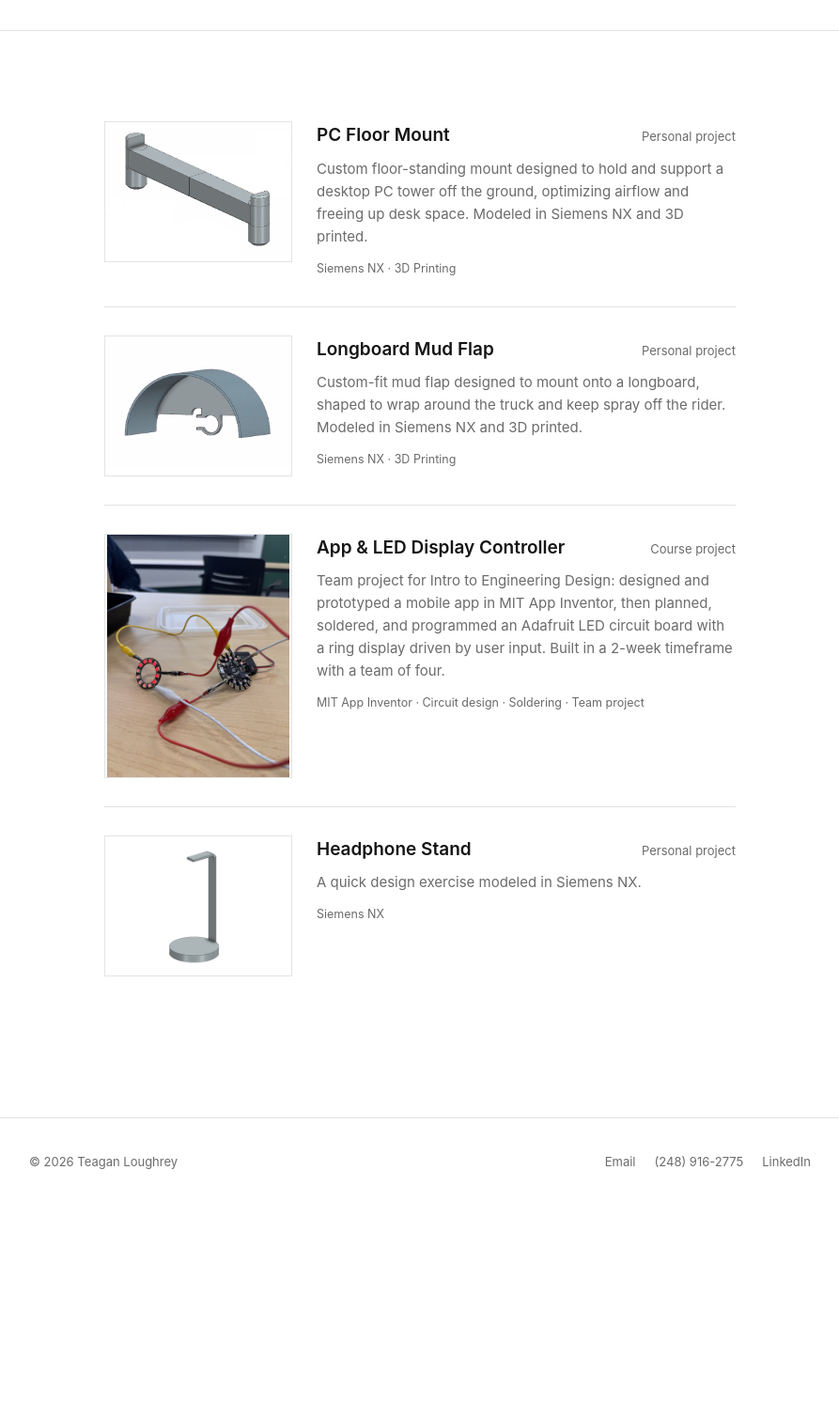
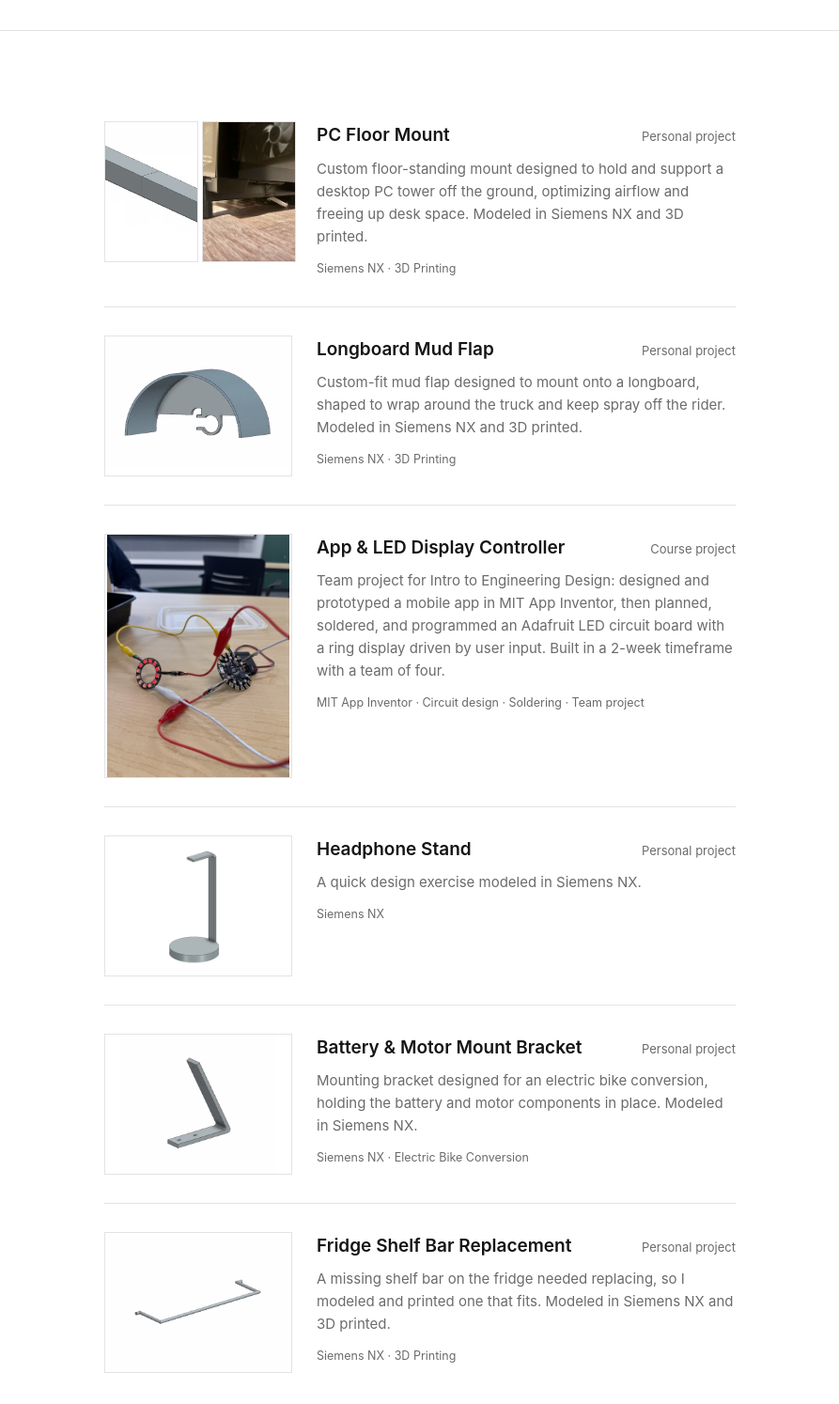
Before and after one commit to teaglough/Portfolio, a plain HTML site: page portfolio.html in a window 1280 px wide. Shown: the part 280-1774 px from the top of the page at 94% size, without its empty margins (193-1086 px from the left). Before the commit the page ends 1562 px from the top, so only its background shows below. Drawn offline with Linux system fonts and the light colour scheme.

Commit message:
Add files via upload

```diff
--- a/portfolio.html
+++ b/portfolio.html
@@ -32,7 +32,10 @@
   <div class="wrap">
     <div class="project-list">
       <div class="project-card">
-        <img class="thumb" src="images/pc-floor-mount.png" alt="Custom floor-standing PC mount, isometric CAD render">
+        <div class="thumb-pair">
+          <img src="images/pc-floor-mount.png" alt="Custom floor-standing PC mount, isometric CAD render">
+          <img src="images/pc-floor-mount-real.jpeg" alt="The printed PC floor mount in use under a desktop PC">
+        </div>
         <div class="content">
           <div class="top-line">
             <span class="title">PC Floor Mount</span>
@@ -79,6 +82,30 @@
         </div>
       </div>
 
+      <div class="project-card">
+        <img class="thumb" src="images/bike-mount-bracket.png" alt="L-shaped mounting bracket, isometric CAD render">
+        <div class="content">
+          <div class="top-line">
+            <span class="title">Battery & Motor Mount Bracket</span>
+            <span class="year">Personal project</span>
+          </div>
+          <p class="desc">Mounting bracket designed for an electric bike conversion, holding the battery and motor components in place. Modeled in Siemens NX.</p>
+          <div class="tags">Siemens NX · Electric Bike Conversion</div>
+        </div>
+      </div>
+
+      <div class="project-card">
+        <img class="thumb" src="images/fridge-bar.png" alt="Replacement fridge shelf bar, isometric CAD render">
+        <div class="content">
+          <div class="top-line">
+            <span class="title">Fridge Shelf Bar Replacement</span>
+            <span class="year">Personal project</span>
+          </div>
+          <p class="desc">A missing shelf bar on the fridge needed replacing, so I modeled and printed one that fits. Modeled in Siemens NX and 3D printed.</p>
+          <div class="tags">Siemens NX · 3D Printing</div>
+        </div>
+      </div>
+
       <!-- EDIT: add more CAD projects here as you complete them in Siemens NX -->
     </div>
   </div>
--- a/style.css
+++ b/style.css
@@ -233,10 +233,26 @@ hr.rule { border: none; border-top: 1px solid var(--line); margin: var(--gap) 0;
 .project-card .desc { font-size: 15px; color: var(--dim); margin-top: 8px; }
 .project-card .tags { margin-top: 12px; font-size: 12.5px; color: var(--dim); }
 
+.project-card .thumb-pair {
+  width: 200px;
+  height: 150px;
+  display: flex;
+  gap: 4px;
+  flex-shrink: 0;
+}
+.project-card .thumb-pair img {
+  width: 50%;
+  height: 100%;
+  object-fit: cover;
+  background: #ffffff;
+  border: 1px solid var(--line);
+}
+
 @media (max-width: 600px) {
   .project-card { flex-direction: column; }
   .project-card .thumb { width: 100%; height: 200px; }
   .project-card .thumb.tall { height: 260px; }
+  .project-card .thumb-pair { width: 100%; height: 200px; }
 }
 .project-card .thumb.tall { height: 260px; }
 
```
Also changed, not shown: images/bike-mount-bracket.png (added), images/fridge-bar.png (added), images/pc-floor-mount-real.jpeg (added).
